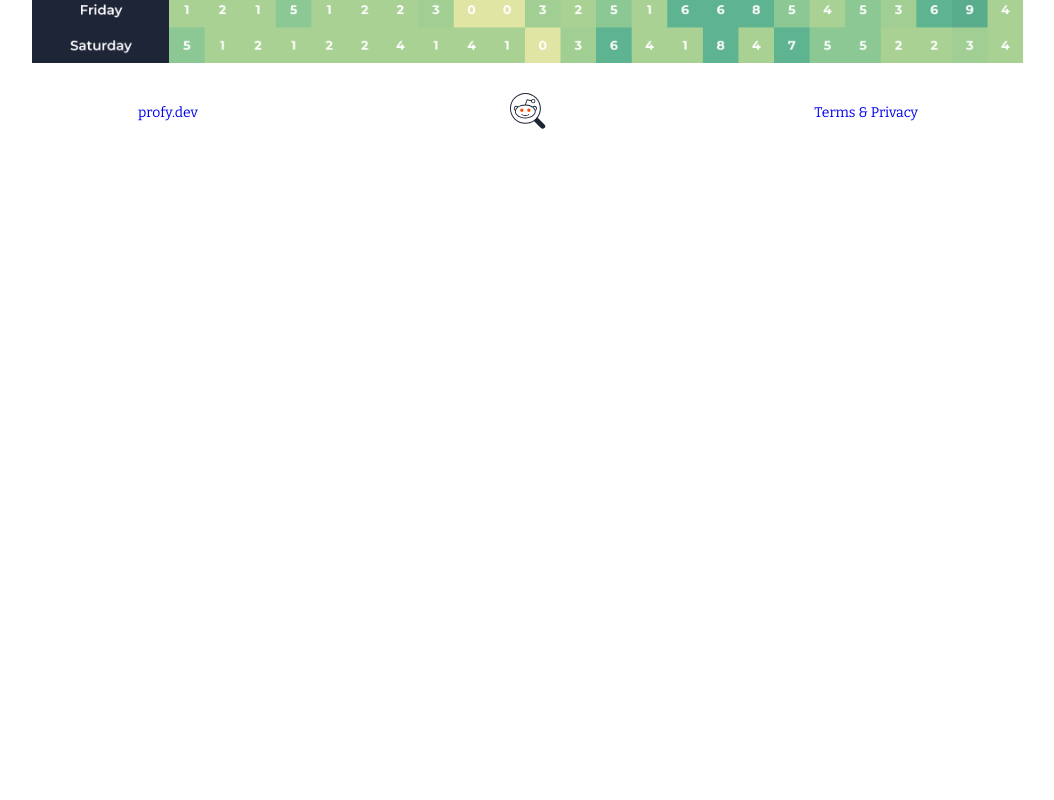
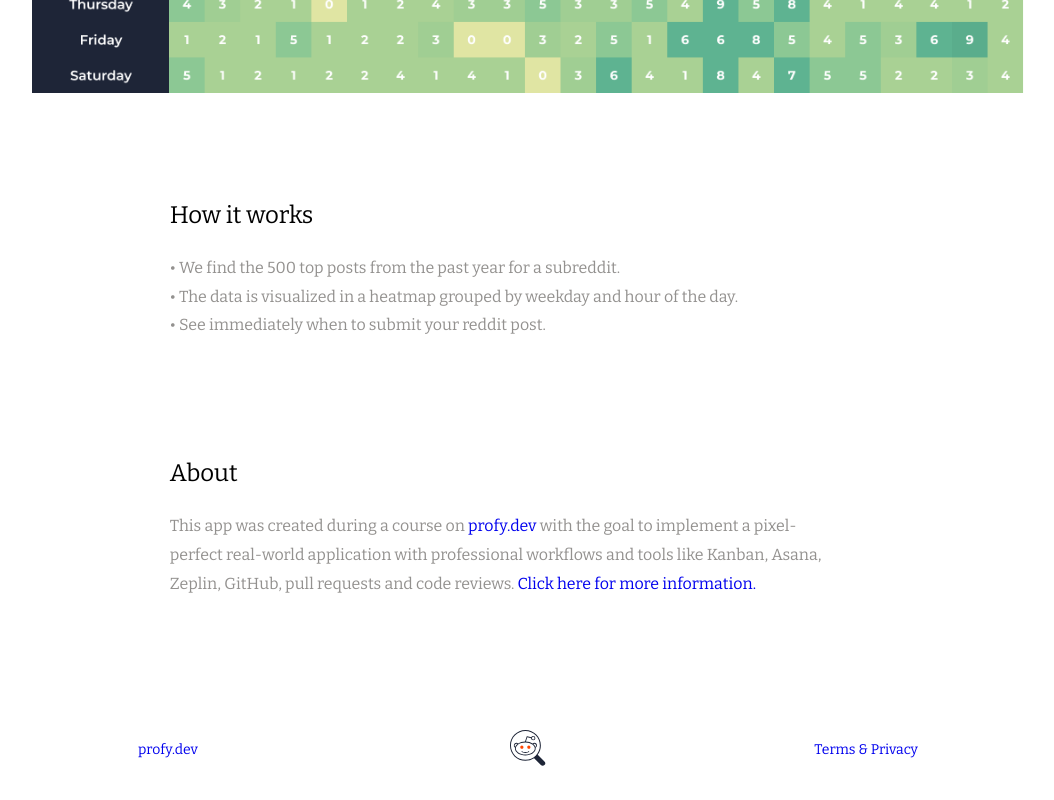
Before and after one commit to profydev/reddit-timer-albiCoder, a React (Create React App) app: page / in a window 1280 px wide. Shown: the part 598-1398 px from the top of the page, without its empty margins (112-1166 px from the left). Before the commit the page ends 800 px from the top, so only its background shows below. Built offline with nearby package versions, Linux system fonts and the light colour scheme; a web font is replaced by a local one.

Commit message:
info-section created

```diff
--- a/src/components/Header.jsx
+++ b/src/components/Header.jsx
@@ -41,12 +41,12 @@ const Header = () => (
       <Link to={`/search/${config.defaultSubreddit}`}>
         Search
       </Link>
-      <Link to="/#how-it-works">
+      <a href="/#how-it-works">
         How it works
-      </Link>
-      <Link to="/#about">
+      </a>
+      <a href="/#about">
         About
-      </Link>
+      </a>
     </Links>
   </Navigation>
 );
--- a/src/components/HeroSection.jsx
+++ b/src/components/HeroSection.jsx
@@ -10,7 +10,7 @@ const HomePageContent = styled.main`
   display: flex;
   flex-direction: column;
   align-items: center;
-  margin-bottom: 4rem;
+  margin-bottom: 7rem;
 `;
 const Search = styled.div`
   display: flex;
@@ -44,13 +44,13 @@ top: -1.1rem;
 `;
 const JavascriptText = styled(Link)`
 font-size: 1.6rem;
-top: 2rem;
+top: 3.5rem;
 position: relative;
 `;
 const Table = styled(Link)`
   display: flex;
   width: 77.5%;
-    top: 4rem;
+    top: 7rem;
     position: relative;
 `;
 const TableImg = styled.img`
--- /dev/null
+++ b/src/components/InfoSection.jsx
@@ -0,0 +1,77 @@
+/* eslint-disable linebreak-style */
+import React from 'react';
+import styled from '@emotion/styled';
+import PropTypes from 'prop-types';
+
+const Posts = styled.section`
+  display: flex;
+  flex-direction: column;
+  font-size: clamp(.75rem, 1vw + 1rem, 1.6rem);
+  gap: min(7.5rem, 6vw);
+  color: #93918F;
+  line-height: 2.88rem;
+  align-items: center;
+  position: relative;
+  margin-top: 20vh;
+  left: -2.5rem;
+  margin-bottom: 9.4vh;
+`;
+const PostCard = styled.div`
+  width: min(65ch, 100% - 8rem);
+`;
+const CardTitle = styled.span`
+  font-size: 2.4rem;
+  line-height: 6.5rem;
+  font-family: 'Bitter';
+  color: #000;
+`;
+const CardContent = styled.div`
+  top: -1rem;
+  position: relative;
+`;
+const PostLink = styled.a`
+
+`;
+const Post = ({ id, title, children }) => (
+  <PostCard id={id}>
+    <CardTitle>{title}</CardTitle>
+    <br />
+    <CardContent>{children}</CardContent>
+  </PostCard>
+);
+
+Post.propTypes = {
+  id: PropTypes.string.isRequired,
+  title: PropTypes.string.isRequired,
+  children: PropTypes.element.isRequired,
+};
+
+const InfoSection = () => (
+  <Posts>
+    <Post id="how-it-works" title="How it works">
+      <p>
+        • We find the 500 top posts from the past year for a subreddit.
+        <br />
+        • The data is visualized in a heatmap grouped by weekday and hour of the day.
+        <br />
+        • See immediately when to submit your reddit post.
+      </p>
+    </Post>
+    <Post id="about" title="About">
+      <p>
+        This app was created during a course on
+        {' '}
+        <PostLink href="https://profy.dev">profy.dev</PostLink>
+        {' '}
+        with the goal to implement a
+        pixel-perfect real-world application with professional workflows and tools like Kanban,
+        Asana, Zeplin, GitHub, pull requests and code reviews.
+        {' '}
+        <PostLink href="https://profy.dev/employers">Click here for more information.</PostLink>
+        {' '}
+      </p>
+    </Post>
+  </Posts>
+);
+
+export default InfoSection;
--- a/src/config.js
+++ b/src/config.js
@@ -1,3 +1,4 @@
+/* eslint-disable linebreak-style */
 const config = {
   defaultSubreddit: 'javascript',
 };
--- a/src/screens/Home.jsx
+++ b/src/screens/Home.jsx
@@ -1,9 +1,13 @@
 /* eslint-disable linebreak-style */
 import React from 'react';
 import HeroSection from '../components/HeroSection';
+import InfoSection from '../components/InfoSection';
 
 const Home = () => (
-  <HeroSection />
+  <>
+    <HeroSection />
+    <InfoSection />
+  </>
 );
 
 export default Home;
```
